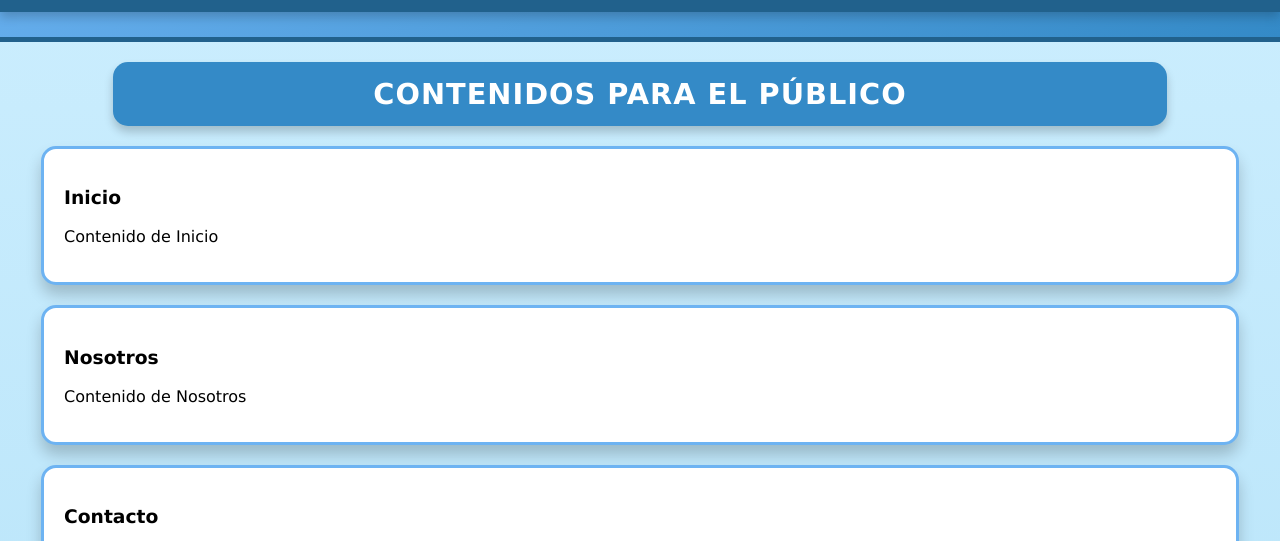
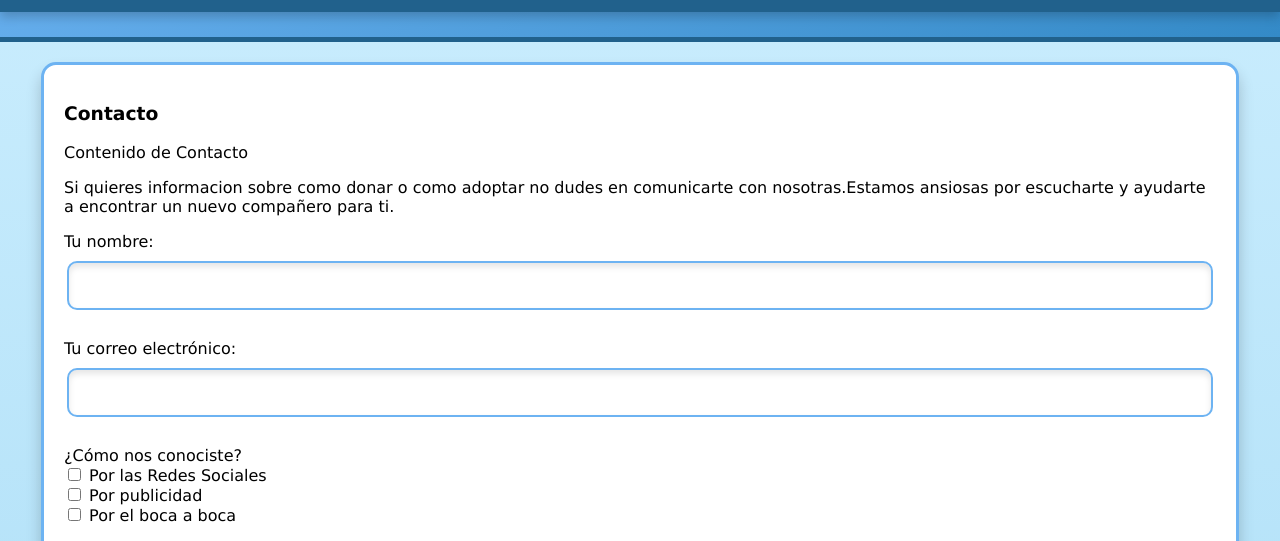
Before and after one commit to AngelesMartinezSaez/refugio, a plain HTML site: page contacto.html in a window 1280 px wide. Shown: the part 244-785 px from the top of the page. Drawn offline with Linux system fonts and the light colour scheme.

Commit message:
Update contacto.html

```diff
--- a/contacto.html
+++ b/contacto.html
@@ -19,16 +19,6 @@
 		</nav>
 	</header>
 
-
-    <h2 class="tituloSeccion">Contenidos para el público</h2>
-    <article id="angelesyhelena">
-		<h3>Inicio</h3>
-		<p>Contenido de Inicio</p>
-    </article id="angelesyhelena">
-    <article id="angelesyhelena">
-		<h3>Nosotros</h3>
-		<p>Contenido de Nosotros</p>
-    </article>
    <article id="angelesyhelena">
 		<h3>Contacto</h3>
 		<p>Contenido de Contacto</p>
```
